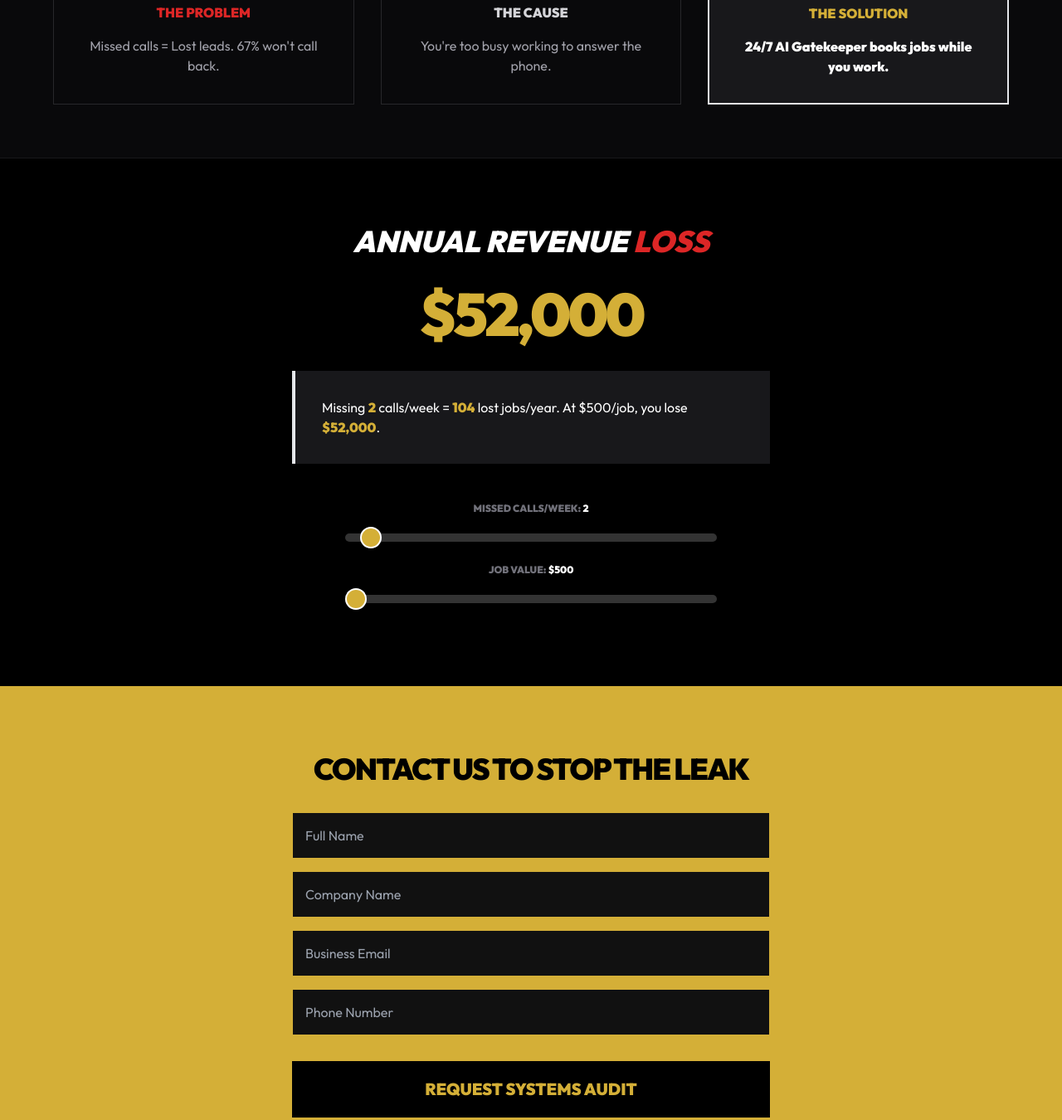
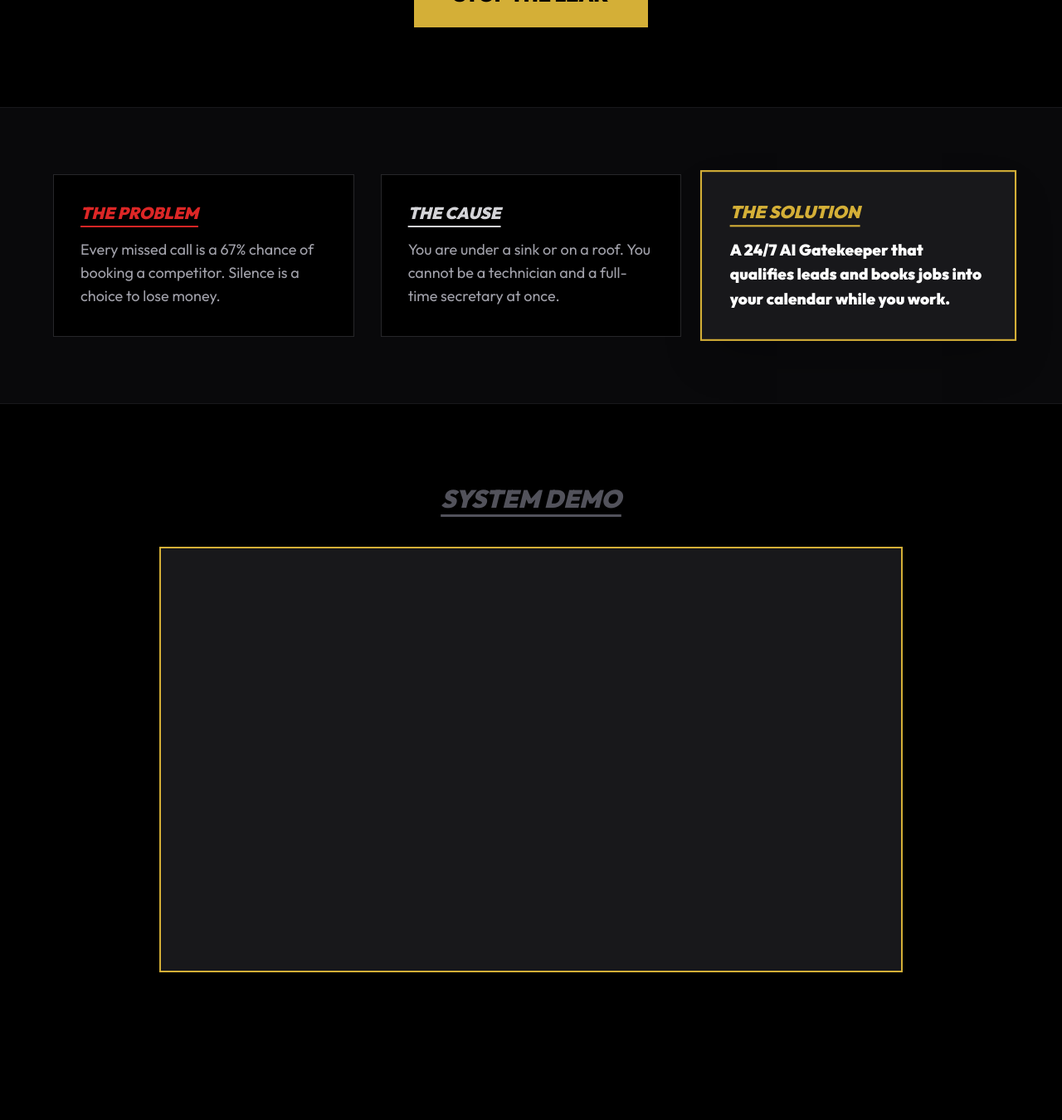
Before and after one commit to ajkl54829-a11y/tradeinboxai, a plain HTML site: page index.html in a window 1280 px wide. Shown: the part 556-1906 px from the top of the page at 83% size. After the commit the page ends 1824 px from the top, so only its background shows below. Drawn offline with nearby package versions, Linux system fonts and the light colour scheme.

Commit message:
Update index.html

```diff
--- a/index.html
+++ b/index.html
@@ -3,84 +3,52 @@
 <head>
     <meta charset="UTF-8">
     <meta name="viewport" content="width=device-width, initial-scale=1.0">
-    <title>TradeInboxAI | Cincinnati</title>
+    <title>TradeInboxAI | Cincinnati Revenue Safety Net</title>
     <script src="https://cdn.tailwindcss.com"></script>
     <link href="https://fonts.googleapis.com/css2?family=Outfit:wght@400;900&display=swap" rel="stylesheet">
     <style>
-        body { font-family: 'Outfit', sans-serif; background: #000; color: #fff; margin:0; }
+        body { font-family: 'Outfit', sans-serif; background: #000; color: #fff; margin:0; scroll-behavior: smooth; }
         .gold { color: #d4af37; }
-        input[type=range] { -webkit-appearance: none; width: 100%; background: #333; height: 10px; border-radius: 10px; margin: 20px 0; }
+        .bg-gold { background-color: #d4af37; }
+        .border-gold { border: 2px solid #d4af37; }
+        input[type=range] { -webkit-appearance: none; width: 100%; background: #333; height: 10px; border-radius: 10px; margin: 20px 0; cursor: pointer; }
         input[type=range]::-webkit-slider-thumb { -webkit-appearance: none; height: 26px; width: 26px; background: #d4af37; border-radius: 50%; border: 2px solid #fff; }
-        .f-in { background: #111 !important; border: 1px solid #d4af37 !important; color: white !important; padding: 15px; width: 100%; margin-bottom: 15px; }
+        .f-in { background: #111 !important; border: 1px solid #d4af37 !important; color: white !important; padding: 15px; width: 100%; margin-bottom: 15px; border-radius: 0; }
+        .f-in:focus { background: #1a1a1a !important; outline: 2px solid #fff; }
     </style>
 </head>
 <body class="bg-black">
-    <nav class="p-6 border-b border-zinc-800 flex justify-between items-center bg-black">
-        <div class="text-2xl font-black uppercase">TRADEINBOX<span class="gold">AI</span></div>
+    <nav class="p-6 border-b border-zinc-800 flex justify-between items-center sticky top-0 bg-black z-50">
+        <div class="text-2xl font-black uppercase tracking-tighter">TRADEINBOX<span class="gold">AI</span></div>
         <a href="tel:+15135866555" class="gold font-bold underline">(513) 586-6555</a>
     </nav>
 
-    <header class="py-20 px-6 text-center max-w-4xl mx-auto">
-        <h1 class="text-6xl font-black uppercase italic mb-6">SILENCE IS <span class="gold">EXPENSIVE.</span></h1>
-        <p class="text-zinc-400 text-xl mb-10 italic">Stop handing jobs to your competitors. Secure your phone line.</p>
-        <a href="#apply" class="bg-[#d4af37] text-black px-10 py-5 font-black uppercase text-xl inline-block">Stop The Leak</a>
+    <header class="py-24 px-6 text-center max-w-5xl mx-auto">
+        <span class="gold font-bold tracking-[0.4em] uppercase block mb-4 text-sm">Cincinnati Pilot Program 2026</span>
+        <h1 class="text-6xl md:text-8xl font-black uppercase italic mb-6 leading-none">SILENCE IS <span class="gold">EXPENSIVE.</span></h1>
+        <p class="text-zinc-400 text-xl md:text-2xl mb-12 font-light italic">"I'll call you back" is the most expensive sentence in your business.</p>
+        <a href="#apply" class="bg-gold text-black px-12 py-6 font-black uppercase text-2xl inline-block shadow-2xl hover:scale-105 transition-all">Stop The Leak</a>
     </header>
 
-    <section class="py-16 bg-zinc-950 border-y border-zinc-900 px-6">
-        <div class="max-w-6xl mx-auto grid md:grid-cols-3 gap-8 text-center">
-            <div class="p-8 border border-zinc-800"><h3 class="text-red-600 font-black uppercase mb-4">The Problem</h3><p class="text-zinc-400">Missed calls = Lost leads. 67% won't call back.</p></div>
-            <div class="p-8 border border-zinc-800"><h3 class="text-zinc-300 font-black uppercase mb-4">The Cause</h3><p class="text-zinc-400">You're too busy working to answer the phone.</p></div>
-            <div class="p-8 border-2 border-gold bg-zinc-900"><h3 class="gold font-black uppercase mb-4">The Solution</h3><p class="text-white font-bold">24/7 AI Gatekeeper books jobs while you work.</p></div>
-        </div>
-    </section>
-
-    <section class="py-20 px-6">
-        <div class="max-w-4xl mx-auto text-center">
-            <h2 class="text-4xl font-black mb-8 uppercase italic">Annual Revenue <span class="text-red-600">Loss</span></h2>
-            <div class="text-7xl font-black gold mb-8 tracking-tighter">$<span id="aL">52,000</span></div>
-            <div class="bg-zinc-900 p-8 border-l-4 border-gold text-left max-w-xl mx-auto mb-10">
-                <p>Missing <span id="eC" class="gold font-bold">2</span> calls/week = <span id="eY" class="gold font-bold">104</span> lost jobs/year. At $500/job, you lose <strong class="gold">$<span id="eT">52,000</span></strong>.</p>
+    <section class="py-20 bg-zinc-950 border-y border-zinc-900 px-6">
+        <div class="max-w-6xl mx-auto grid md:grid-cols-3 gap-8 text-center md:text-left">
+            <div class="p-8 border border-zinc-800 bg-black">
+                <h3 class="text-xl font-black mb-4 uppercase text-red-600 italic underline underline-offset-8">The Problem</h3>
+                <p class="text-zinc-400 text-lg">Every missed call is a 67% chance of booking a competitor. Silence is a choice to lose money.</p>
             </div>
-            <div class="max-w-md mx-auto">
-                <label class="text-xs font-black uppercase text-zinc-500">Missed Calls/Week: <span id="cV" class="text-white">2</span></label>
-                <input type="range" id="cS" min="1" max="25" value="2">
-                <label class="text-xs font-black uppercase text-zinc-500">Job Value: <span id="vD" class="text-white">$500</span></label>
-                <input type="range" id="vS" min="500" max="5000" step="100" value="500">
+            <div class="p-8 border border-zinc-800 bg-black">
+                <h3 class="text-xl font-black mb-4 uppercase text-zinc-300 italic underline underline-offset-8">The Cause</h3>
+                <p class="text-zinc-400 text-lg">You are under a sink or on a roof. You cannot be a technician and a full-time secretary at once.</p>
+            </div>
+            <div class="p-8 border-gold bg-zinc-900 shadow-2xl scale-105">
+                <h3 class="text-xl font-black mb-4 uppercase gold italic underline underline-offset-8">The Solution</h3>
+                <p class="text-white font-bold text-lg">A 24/7 AI Gatekeeper that qualifies leads and books jobs into your calendar while you work.</p>
             </div>
         </div>
     </section>
 
-    <section id="apply" class="py-20 bg-[#d4af37] text-black text-center px-6">
-        <div class="max-w-xl mx-auto">
-            <h2 class="text-4xl font-black mb-8 uppercase tracking-tighter">CONTACT US TO STOP THE LEAK</h2>
-            <form action="https://formspree.io/f/xykdkakk" method="POST" class="text-left">
-                <input type="text" name="name" placeholder="Full Name" class="f-in" required>
-                <input type="text" name="company" placeholder="Company Name" class="f-in" required>
-                <input type="email" name="email" placeholder="Business Email" class="f-in" required>
-                <input type="tel" name="phone" placeholder="Phone Number" class="f-in" required>
-                <button type="submit" class="w-full py-5 bg-black text-[#d4af37] font-black uppercase text-xl mt-4">Request Systems Audit</button>
-            </form>
-        </div>
-    </section>
-
-    <footer class="bg-black py-16 px-6 border-t border-zinc-900 text-center text-zinc-500 font-bold uppercase text-xs">
-        <p class="text-white text-xl font-black italic mb-2">TRADEINBOXAI // CINCINNATI</p>
-        <p>(513) 586-6555 // alan@tradeinboxai.com</p>
-    </footer>
-
-    <script>
-        const cS = document.getElementById('cS'); const vS = document.getElementById('vS');
-        const cV = document.getElementById('cV'); const vD = document.getElementById('vD');
-        const aL = document.getElementById('aL'); const eC = document.getElementById('eC');
-        const eY = document.getElementById('eY'); const eT = document.getElementById('eT');
-        function update() {
-            const calls = parseInt(cS.value); const val = parseInt(vS.value);
-            const yearly = calls * 52; const leak = yearly * val;
-            cV.textContent = calls; vD.textContent = '$' + val.toLocaleString();
-            aL.textContent = leak.toLocaleString(); eC.textContent = calls;
-            eY.textContent = yearly; eT.textContent = leak.toLocaleString();
-        }
-        cS.addEventListener('input', update); vS.addEventListener('input', update); update();
-    </script>
-</body>
-</html>
+    <section class="py-24 px-6 text-center bg-black">
+        <h2 class="text-3xl font-black mb-10 uppercase italic text-zinc-600 underline decoration-gold underline-offset-8">System Demo</h2>
+        <div class="max-w-4xl mx-auto border-gold p-2 bg-zinc-900 shadow-2xl">
+            <div style="padding-top: 56.25%; position: relative;">
+                <iframe src="https://app.visla.us/embed/1470182013758685650" frameborder="
```
